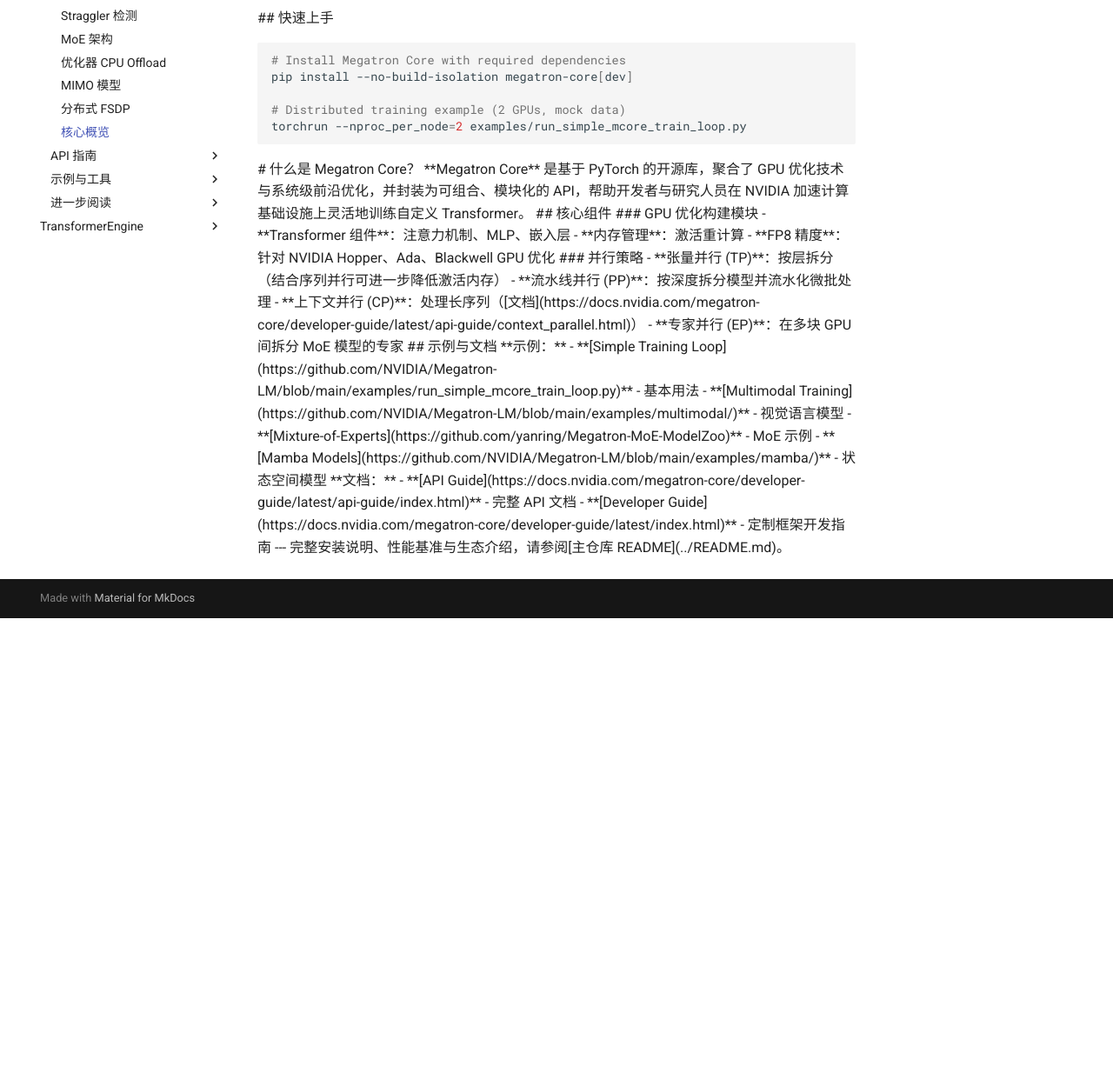
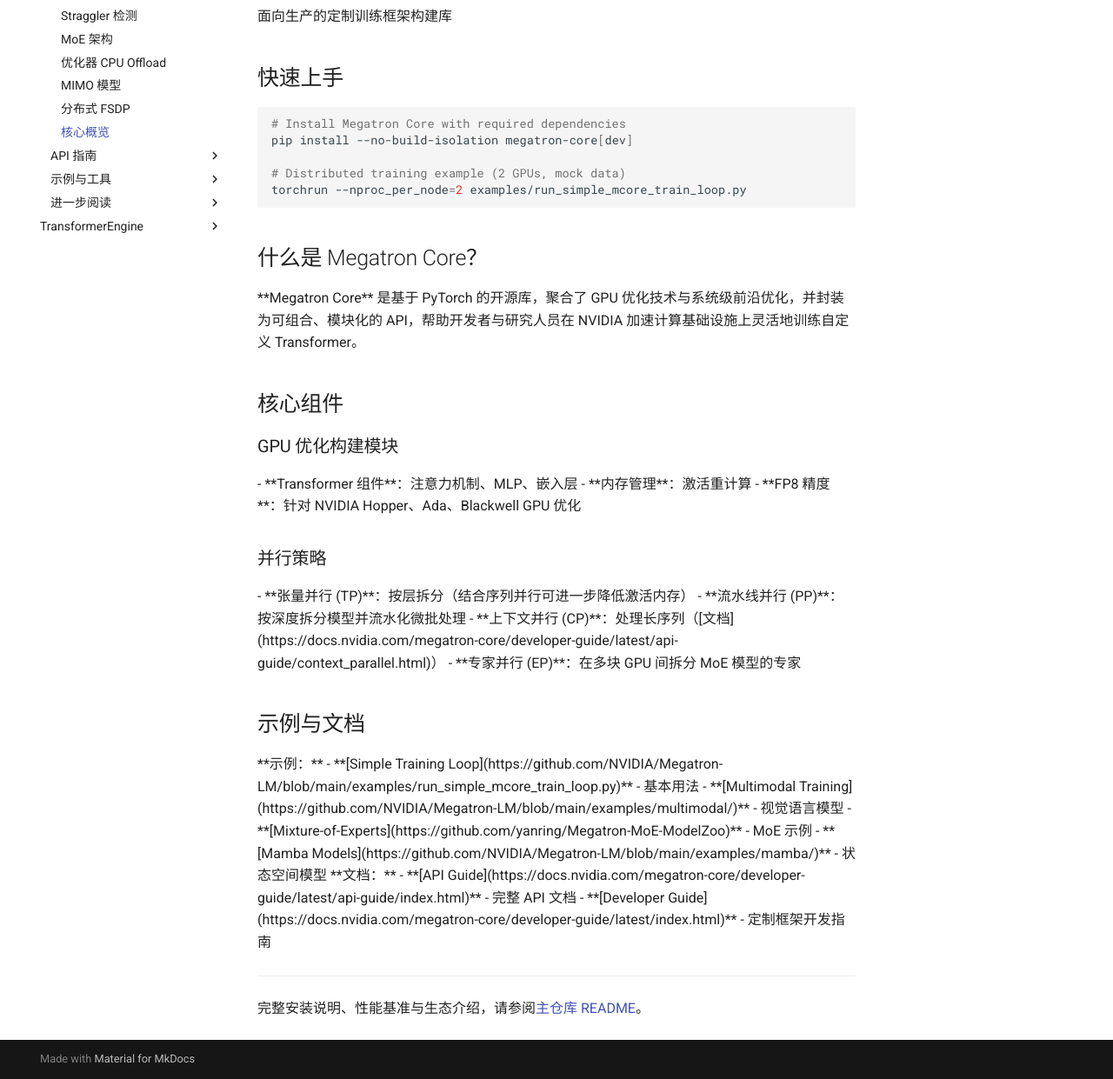
Before and after one commit to parallellmdocs/parallellmdocs.github.io, a plain HTML site: page megatron/megatron/core/index.html in a window 1280 px wide. Shown: the part 255-1496 px from the top of the page at 87% size. Before the commit the page ends 966 px from the top, so only its background shows below. Drawn offline with Linux system fonts and the light colour scheme.

Commit message:
Fix Megatron Core page formatting

```diff
--- a/megatron/megatron/core/index.html
+++ b/megatron/megatron/core/index.html
@@ -1677,15 +1677,9 @@
 
   <h1>核心概览</h1>
 
-<div align="center">
-
-Megatron Core
-=============
-<h4>面向生产的定制训练框架构建库</h4>
-
-<div align="left">
-
-## 快速上手
+<h1 id="megatron-core">Megatron Core</h1>
+<p>面向生产的定制训练框架构建库</p>
+<h2 id="快速上手">快速上手</h2>
 
 <div class="highlight"><pre><span></span><code><a id="__codelineno-0-1" name="__codelineno-0-1" href="#__codelineno-0-1"></a><span class="c1"># Install Megatron Core with required dependencies</span>
 <a id="__codelineno-0-2" name="__codelineno-0-2" href="#__codelineno-0-2"></a>pip<span class="w"> </span>install<span class="w"> </span>--no-build-isolation<span class="w"> </span>megatron-core<span class="o">[</span>dev<span class="o">]</span>
@@ -1694,24 +1688,24 @@ Megatron Core
 <a id="__codelineno-0-5" name="__codelineno-0-5" href="#__codelineno-0-5"></a>torchrun<span class="w"> </span>--nproc_per_node<span class="o">=</span><span class="m">2</span><span class="w"> </span>examples/run_simple_mcore_train_loop.py
 </code></pre></div>
 
-# 什么是 Megatron Core？
+<h2 id="什么是-megatron-core">什么是 Megatron Core？</h2>
 
 **Megatron Core** 是基于 PyTorch 的开源库，聚合了 GPU 优化技术与系统级前沿优化，并封装为可组合、模块化的 API，帮助开发者与研究人员在 NVIDIA 加速计算基础设施上灵活地训练自定义 Transformer。
 
-## 核心组件
-
-### GPU 优化构建模块
+<h2 id="核心组件">核心组件</h2>
+
+<h3 id="gpu-优化构建模块">GPU 优化构建模块</h3>
 - **Transformer 组件**：注意力机制、MLP、嵌入层
 - **内存管理**：激活重计算
 - **FP8 精度**：针对 NVIDIA Hopper、Ada、Blackwell GPU 优化
 
-### 并行策略
+<h3 id="并行策略">并行策略</h3>
 - **张量并行 (TP)**：按层拆分（结合序列并行可进一步降低激活内存）
 - **流水线并行 (PP)**：按深度拆分模型并流水化微批处理
 - **上下文并行 (CP)**：处理长序列（[文档](https://docs.nvidia.com/megatron-core/developer-guide/latest/api-guide/context_parallel.html)）
 - **专家并行 (EP)**：在多块 GPU 间拆分 MoE 模型的专家
 
-## 示例与文档
+<h2 id="示例与文档">示例与文档</h2>
 
 **示例：**
 - **[Simple Training Loop](https://github.com/NVIDIA/Megatron-LM/blob/main/examples/run_simple_mcore_train_loop.py)** - 基本用法
@@ -1723,9 +1717,8 @@ Megatron Core
 - **[API Guide](https://docs.nvidia.com/megatron-core/developer-guide/latest/api-guide/index.html)** - 完整 API 文档
 - **[Developer Guide](https://docs.nvidia.com/megatron-core/developer-guide/latest/index.html)** - 定制框架开发指南
 
----
-
-完整安装说明、性能基准与生态介绍，请参阅[主仓库 README](../README.md)。
+<hr>
+<p>完整安装说明、性能基准与生态介绍，请参阅<a href="../README.md">主仓库 README</a>。</p>
 
 
 
```
